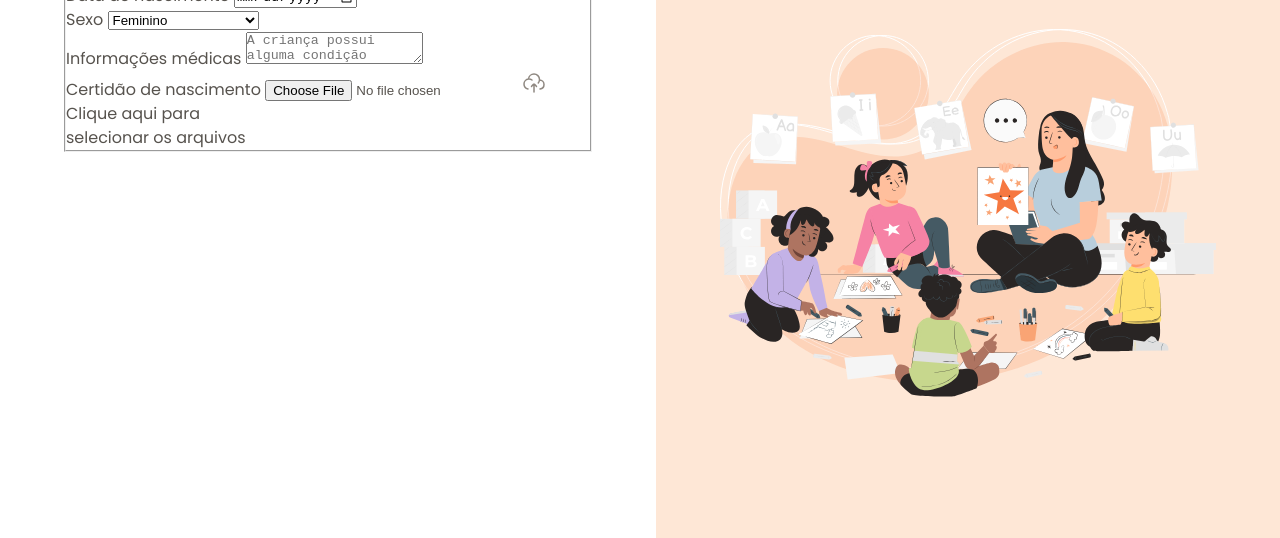
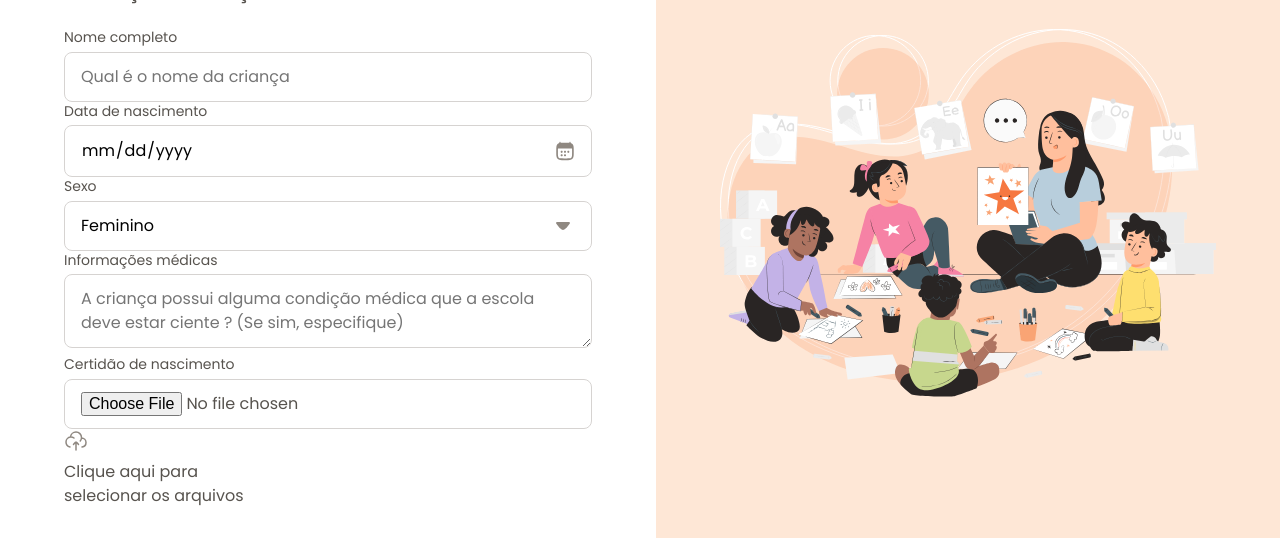
Before and after one commit to webberchagas/fullstack-formulario-de-matricula, a plain HTML site: page index.html in a window 1280 px wide. Shown: the part 262-800 px from the top of the page. Drawn offline with Linux system fonts and the light colour scheme.

Commit message:
Configurando os inputs de data e select

```diff
--- /dev/null
+++ b/styles/fields/index.css
@@ -0,0 +1,51 @@
+input, textarea, select {
+  appearance: none;
+  width: 100%;
+  border-radius: .5rem;
+  border: 1px solid var(--stroke-default);
+
+  padding: .75rem 1rem;
+
+  font: var(--text);
+}
+
+label {
+  font: var(--text-sm);
+  color: var(--text-secondary);
+
+  display: block;
+  margin-bottom: .25rem;
+}
+
+input:focus,
+select:focus,
+textarea:focus {
+  outline: .25rem solid var(--surface-secondary);
+  border: .125rem solid var(--stroke-highlight);
+  outline-offset: .1px;
+}
+
+input[type="date"] {
+  position: relative;
+
+  &::-webkit-calendar-picker-indicator {
+    opacity: 0;
+  }
+
+  &::before {
+    position: absolute;
+    content: "";
+    width: 1.25rem;
+    height: 1.25rem;
+
+    background: url(../../assets/icons/calendar-03.svg) center/contain;
+
+    right: 1rem;
+    top: 50%;
+    transform: translateY(-50%);
+  }
+}
+
+select {
+  background: url(../../assets/icons/arrow-down-01.svg) no-repeat calc(100% - 1rem);
+}
--- /dev/null
+++ b/styles/forms.css
@@ -0,0 +1,17 @@
+@import url(fields/index.css);
+
+form {
+  margin-top: 3rem;
+}
+
+fieldset {
+  border: none;
+
+  display: grid;
+  grid-area: 1.5rem;
+}
+
+legend {
+  font: 600 1rem/1.25 var(--font-family);
+  margin-bottom: 1.5rem;
+}
--- a/styles/index.css
+++ b/styles/index.css
@@ -1,2 +1,3 @@
 @import url(global.css);
 @import url(layout.css);
+@import url(forms.css);
```
